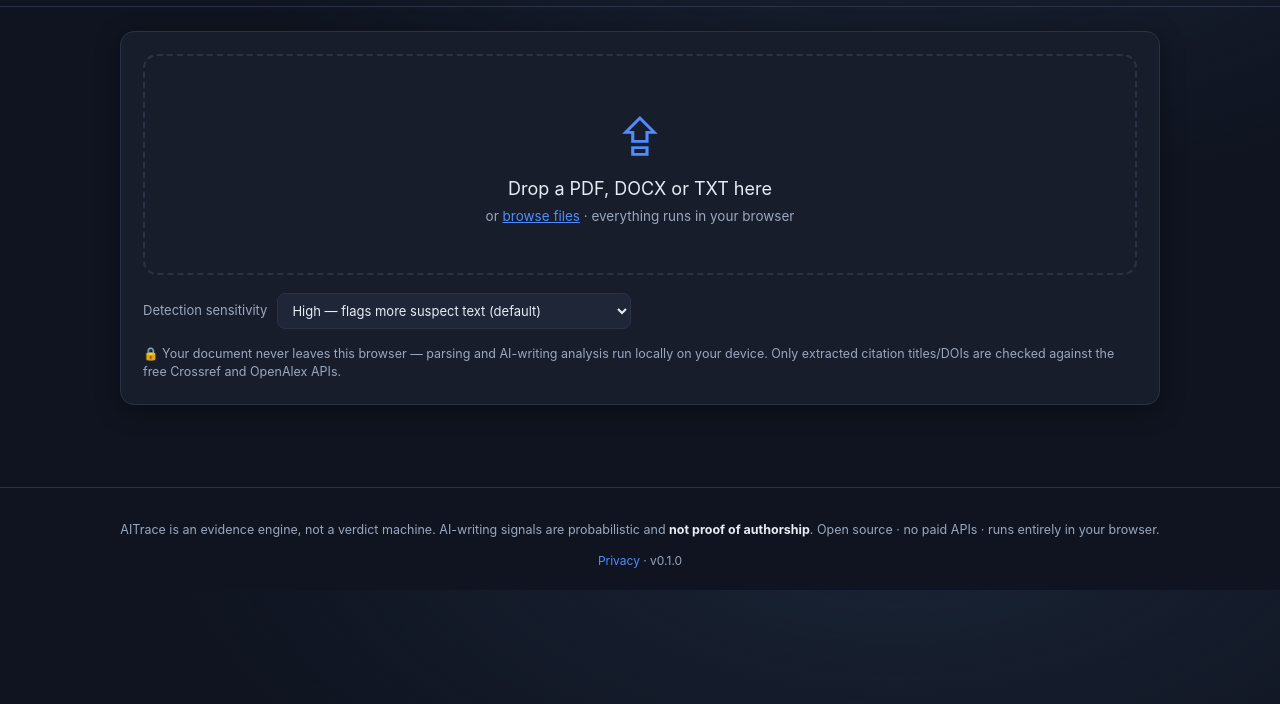
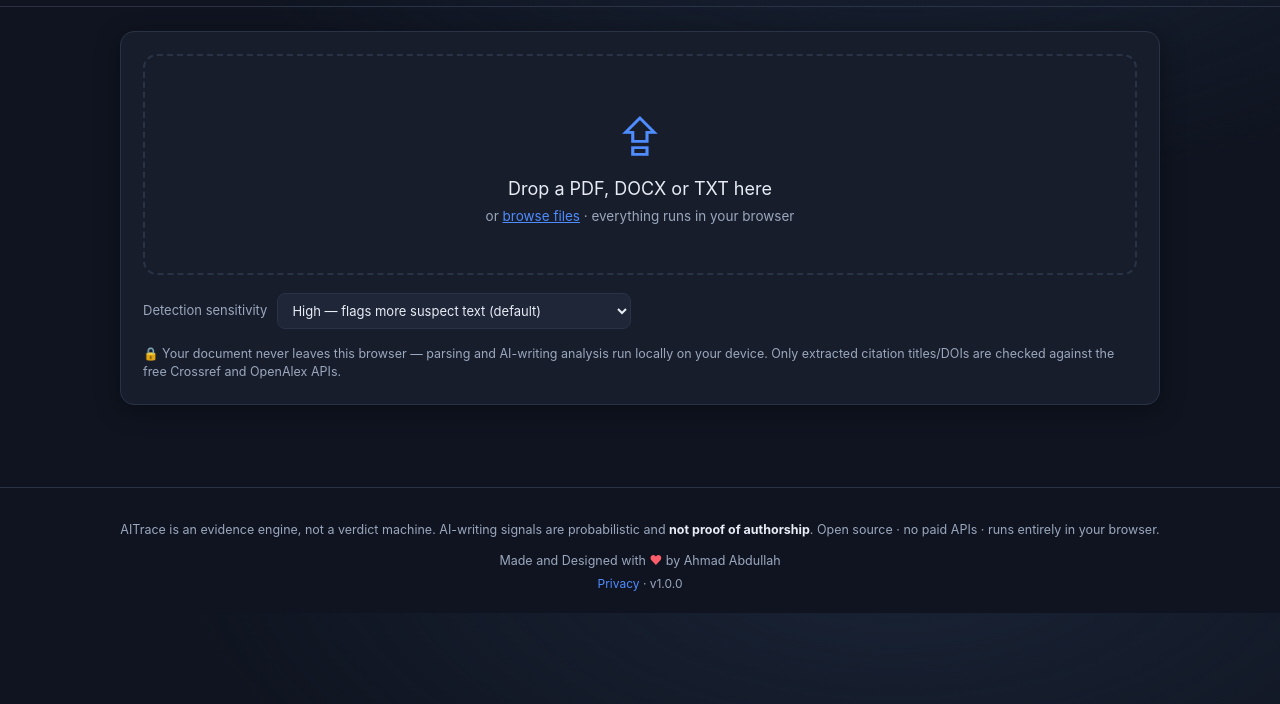
Before and after one commit to ahmadabdullahsiddiqui/AITrace, a website with bundled scripts: page docs/index.html in a window 1280 px wide. Shown: the part 96-800 px from the top of the page. Built offline with nearby package versions, Linux system fonts and the light colour scheme.

Commit message:
Bump to v1.0.0; add footer credit; set privacy contact to gmx
- Version 1.0.0 across app.js (APP_VERSION), index.html footer and package.json
- Footer credit line: "Made and Designed with ❤ by Ahmad Abdullah"
- Privacy page contact updated to ahmadabdullah@gmx.de

Designed-By: Ahmad Abdullah <abdullah@powerfolder.com>

```diff
--- a/docs/index.html
+++ b/docs/index.html
@@ -60,8 +60,9 @@
         AITrace is an evidence engine, not a verdict machine. AI-writing signals are probabilistic and
         <strong>not proof of authorship</strong>. Open source · no paid APIs · runs entirely in your browser.
       </p>
+      <p class="footer-credit">Made and Designed with <span class="heart">❤</span> by Ahmad Abdullah</p>
       <p class="footer-meta">
-        <a href="privacy.html" target="_blank" rel="noopener">Privacy</a> · v<span id="app-version">0.1.0</span>
+        <a href="privacy.html" target="_blank" rel="noopener">Privacy</a> · v<span id="app-version">1.0.0</span>
       </p>
     </footer>
 
--- a/docs/js/app.js
+++ b/docs/js/app.js
@@ -7,7 +7,7 @@ import { extractDocument } from './extraction.js';
 import { buildReport } from './report.js';
 import * as ppl from './perplexity.js';
 
-export const APP_VERSION = '0.1.0';
+export const APP_VERSION = '1.0.0';
 
 const $ = (sel) => document.querySelector(sel);
 
--- a/docs/style.css
+++ b/docs/style.css
@@ -148,6 +148,8 @@ th { color: var(--muted); font-weight: 600; font-size: 12px; text-transform: upp
 
 footer { border-top: 1px solid var(--border); color: var(--muted); font-size: 12.5px; text-align: center; padding: 20px; }
 footer strong { color: var(--text); }
-.footer-meta { margin: 8px 0 0; font-size: 12px; color: var(--muted); }
+.footer-credit { margin: 10px 0 0; font-size: 12.5px; color: var(--muted); }
+.footer-credit .heart { color: var(--high); }
+.footer-meta { margin: 4px 0 0; font-size: 12px; color: var(--muted); }
 .footer-meta a { color: var(--accent); text-decoration: none; }
 .footer-meta a:hover { text-decoration: underline; }
--- a/package.json
+++ b/package.json
@@ -1,6 +1,6 @@
 {
   "name": "aitrace",
-  "version": "0.1.0",
+  "version": "1.0.0",
   "description": "AITrace — evidence-based document authenticity analyzer (AI-writing signal + citation verification). Fully client-side, open source, no paid APIs. Deploys to GitHub Pages.",
   "type": "module",
   "scripts": {
```
Also changed, not shown: docs/privacy.html (+1 -1 lines).
